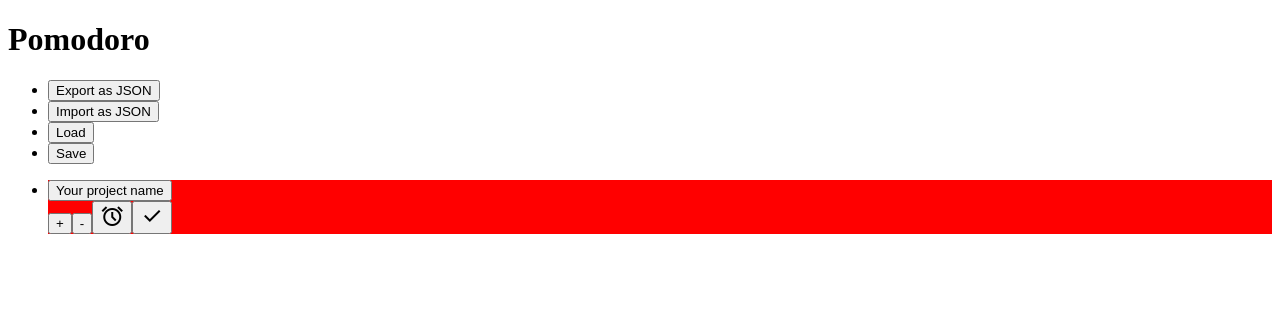
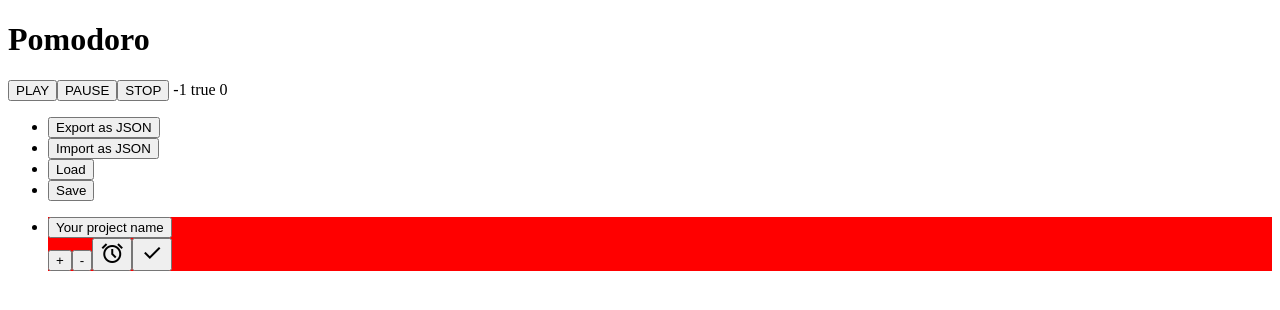
Before and after one commit to Maxime-Meteye/pomodoro, a Vue app: page / in a window 1280 px wide. Shown: the top 310 px of the page. Built offline with nearby package versions, Linux system fonts and the light colour scheme.

Commit message:
Rudimentary smart timer

```diff
--- a/src/components/controlView.vue
+++ b/src/components/controlView.vue
@@ -1,6 +1,7 @@
 <template setup>
 
     <div>
+		<timeManagementView></timeManagementView>
         <ul>
             <li>
                 <button @click="exportTree()" popovertarget="popoverWindow">Export as JSON</button>
@@ -41,6 +42,7 @@
 </template>
 <script setup>
 import popoverView from '@/components/popoverView.vue'
+import timeManagementView from '@/components/timeManagementView.vue';
 import { useTaskStore } from '@/stores/taskStore';
 import { useStorageStore } from '@/stores/storageStore';
 import {ref} from 'vue';
--- /dev/null
+++ b/src/components/timeManagementView.vue
@@ -0,0 +1,62 @@
+<template>
+	<div>
+		<button @click="startTimer()">PLAY</button>
+		<button @click="pauseTimer()">PAUSE</button>
+		<button @click="stopTimer()">STOP</button>
+		{{ alarmStore.time_before_alarm }}
+		{{ alarmStore.can_make_new_alarm }}
+		{{ alarmStore.work_cycles_complete }}
+	</div>
+</template>
+<script setup>
+import { useAlarmStore } from '@/stores/alarmStore.js';
+import {watch} from 'vue';
+
+const alarmStore = useAlarmStore();
+
+function startTimer(){
+	alarmStore.startTimer();
+}
+
+function pauseTimer(){
+	alarmStore.pauseTimer();
+}
+function stopTimer(){
+	alarmStore.deleteAlarm();
+}
+
+watch(()=>alarmStore.end_of_work_cycle,(old_value, new_value)=>{
+	if(new_value){
+		console.log('end of work cycle')
+	}
+})
+
+watch(()=>alarmStore.end_of_break_cycle,(old_value, new_value)=>{
+	if(new_value){
+		console.log('end of break cycle')
+	}
+})
+
+
+/*
+function startTask(){
+  const regex = /(\d{1,3})/
+  const time_prompt = prompt("How many minutes before a break ? Default is 25min")
+  const match = time_prompt.match(regex)
+  const ringtone = new Audio('/src/assets/audio/alarm.mp3')
+
+  if(match){
+    const task_time = parseInt(match[1]);
+    if(task_time > 0 && task_time < 60){
+      setTimeout(()=>{
+        ringtone.play()
+      },task_time*60000)
+    }
+  }else{
+    setTimeout(()=>{
+      ringtone.play()
+    },25*60000)
+  }
+}
+*/
+</script>
--- /dev/null
+++ b/src/stores/alarmStore.js
@@ -0,0 +1,155 @@
+import {ref, watch} from "vue";
+import { defineStore } from "pinia";
+import alarm from '@/assets/audio/alarm.mp3';
+
+
+export const useAlarmStore = defineStore("alarmStore",()=>{
+	let alarm_timeout_id = ref(0) ; //TimeoutID :int
+	let timer_interval_id = ref(0);  //TimeoutID :int
+	const time_before_alarm = ref(-1) ; //Time left before alarm rings :int
+	const work_duration = ref(3000); // 25*60000 Time used as reference for work duration :int
+	const short_break_duration = ref(5*1000); //Time used as reference for short break duration :int
+	const long_break_duration = ref(25*1000); //Time used as reference for long break duration :int
+	const ringtones = [new Audio(alarm)]; //contains every ringtones used
+	const work_ringtone = ref(0); //:int index of the ringtone to use
+	const break_ringtone = ref(1);//:int index of the ringtone to use
+	const can_make_new_alarm = ref(true);
+	const work_cycles_before_long_break = ref(3);
+	const work_cycles_complete = ref(0);
+	const end_of_work_cycle = ref(false); //is used similarly to event. In conjunction with watchers
+	const end_of_break_cycle = ref(false); //is used similarly to event. In conjunction with watchers
+	const on_break = ref(false);
+
+	function  createAlarm (duration,callback = ()=>{}){
+		if(can_make_new_alarm.value){
+			console.log("debug")
+			deleteAlarm();
+			alarm_timeout_id.value = setTimeout(()=>{
+				ringtones[work_ringtone.value].play(); //can be changed later to customise ringtone for each situation.
+				clearInterval(timer_interval_id.value);
+				time_before_alarm.value = -1;
+				callback();
+			},duration)
+			time_before_alarm.value = duration;
+			timer_interval_id.value = setInterval(()=>{
+				time_before_alarm.value -= 1000;
+			},1000);
+		}
+	}
+
+	watch(alarm_timeout_id,(new_id,old_id)=>{
+		if(new_id === 0 || new_id === -1){
+			can_make_new_alarm.value = true;
+		}else{
+			can_make_new_alarm.value = false;
+		}
+	})
+
+	function deleteAlarm(){
+		can_make_new_alarm.value = true;
+		clearTimeout(alarm_timeout_id.value);
+		clearInterval(timer_interval_id.value);
+		alarm_timeout_id.value = 0;
+		timer_interval_id.value = 0;
+	}
+
+	function pauseTimer(){
+		console.log("pause")
+		deleteAlarm();
+		console.log(can_make_new_alarm.value)
+	}
+
+	function stopTimer(){
+		deleteAlarm();
+		time_before_alarm.value = -1;
+	}
+
+	function resumeTimer(){
+		createAlarm(time_before_alarm.value)
+	}
+
+	function updateTimer(new_duration){
+		pauseTimer();
+		createAlarm(new_duration);
+	}
+
+	function startWork(){
+		createAlarm(work_duration.value, ()=>{
+			completeWorkCycle()
+		});
+	}
+
+	function emitEvent(event){
+
+		event.value = true;
+		setTimeout(()=>{
+			event.value = false;
+		},200)
+	}
+
+	function completeWorkCycle(){
+		work_cycles_complete.value ++;
+		if(work_cycles_complete.value <= work_cycles_before_long_break.value){
+			emitEvent(end_of_work_cycle);
+		}else{
+			work_cycles_complete.value = 0;
+			emitEvent(end_of_work_cycle);
+		}
+		on_break.value = true;
+	}
+
+	function startBreak(){
+		if(work_cycles_complete.value != 0){
+			createAlarm(short_break_duration.value,()=>{
+				emitEvent(end_of_break_cycle);
+				on_break.value = false;
+			});
+		}else{
+			createAlarm(long_break_duration.value,()=>{
+				emitEvent(end_of_break_cycle);
+				on_break.value = false;
+			});
+		}
+	}
+
+	function startCycle(){
+		if(!on_break.value){
+			startWork();
+		}else{
+			startBreak();
+		}
+	}
+
+	function startTimer(){
+		if(time_before_alarm.value == -1){
+			startCycle();
+		}else{
+			createAlarm(time_before_alarm.value,()=>{
+				if(!on_break.value){
+					emitEvent(end_of_work_cycle)
+					on_break.value = true;
+					startBreak();
+				}else{
+					emitEvent(end_of_break_cycle);
+				}
+			})
+		}
+	}
+
+	return{
+		startBreak,
+		startWork,
+		resumeTimer,
+		pauseTimer,
+		deleteAlarm,
+		startCycle,
+		startTimer,
+		time_before_alarm,
+		end_of_work_cycle,
+		work_cycles_complete,
+		end_of_break_cycle,
+		can_make_new_alarm
+
+
+	};
+})
```
Also changed, not shown: 1 other file (tests, documents, lock files or other folders).
